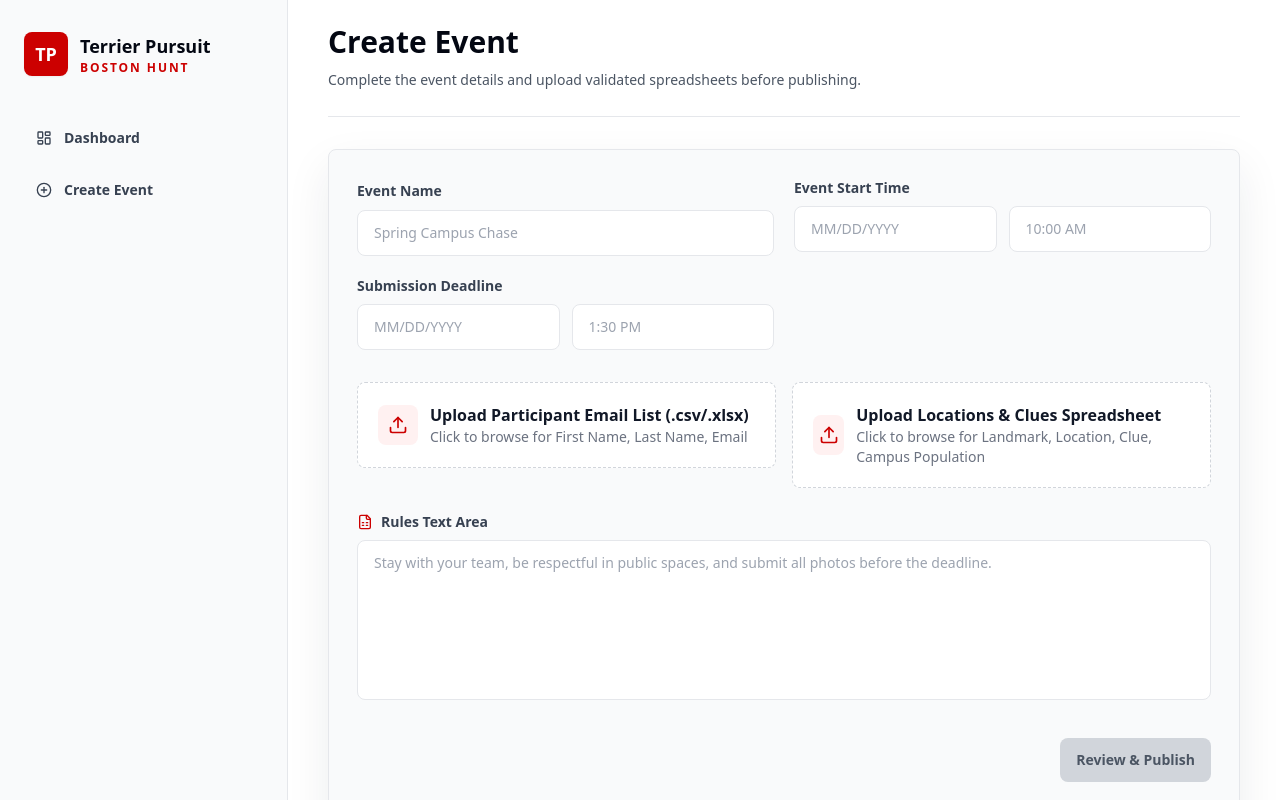
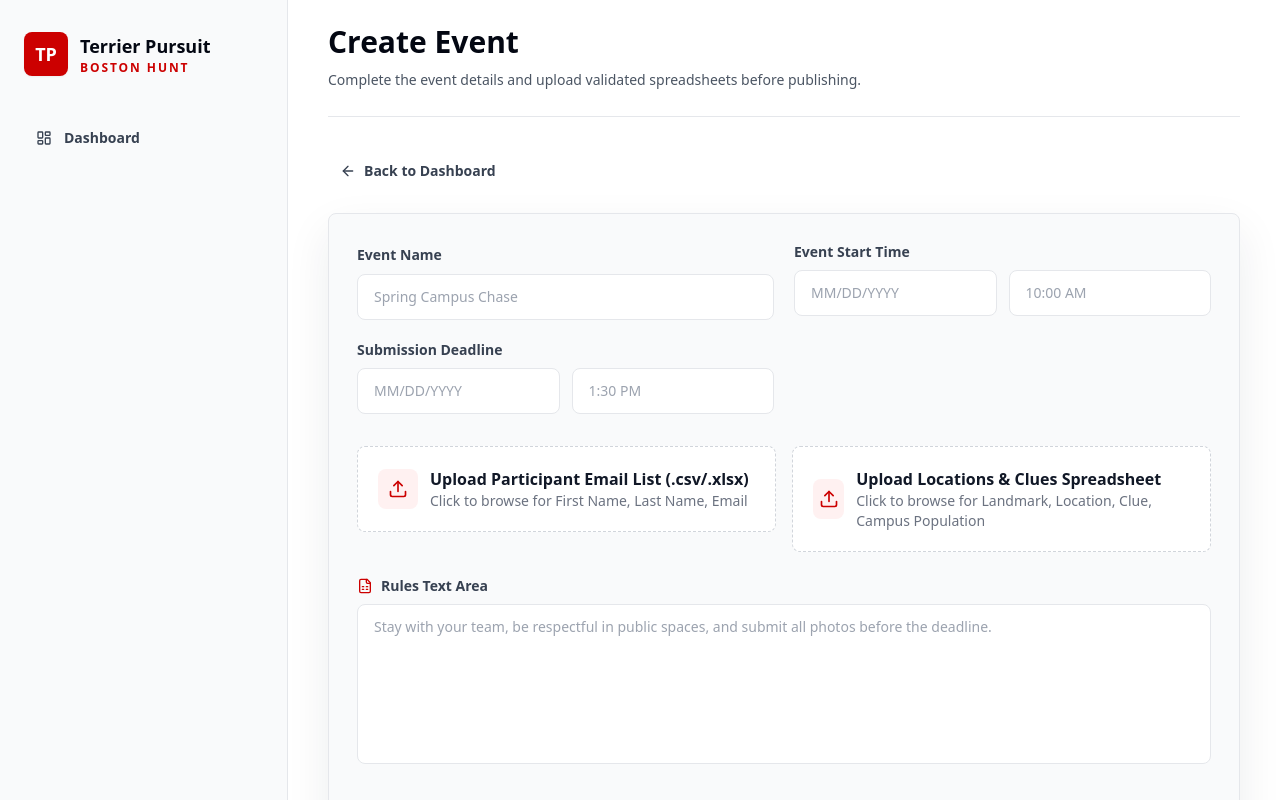
Before and after one commit to DannarZharkyn/terrier-pursuit-prototype, a Next.js app: page /organizer/create-event in a window 1280 px wide. Shown: the top 800 px of the page. Built offline with nearby package versions, Linux system fonts and the light colour scheme.

Commit message:
Simplify organizer event navigation

```diff
--- a/src/app/organizer/create-event/page.tsx
+++ b/src/app/organizer/create-event/page.tsx
@@ -1,3 +1,5 @@
+import Link from "next/link";
+import { ArrowLeft } from "lucide-react";
 import { CreateEventForm } from "@/components/create-event-form";
 import { OrganizerShell } from "@/components/organizer-shell";
 
@@ -7,6 +9,15 @@ export default function CreateEventPage() {
       title="Create Event"
       subtitle="Complete the event details and upload validated spreadsheets before publishing."
     >
+      <div className="mb-5">
+        <Link
+          href="/organizer/dashboard"
+          className="inline-flex min-h-11 items-center gap-2 rounded-lg px-3 py-2 text-sm font-bold text-gray-700 transition hover:bg-gray-100 hover:text-bu-red focus:outline-none focus:ring-2 focus:ring-bu-red"
+        >
+          <ArrowLeft className="h-4 w-4" />
+          Back to Dashboard
+        </Link>
+      </div>
       <CreateEventForm />
     </OrganizerShell>
   );
--- a/src/components/organizer-shell.tsx
+++ b/src/components/organizer-shell.tsx
@@ -1,10 +1,9 @@
 import Link from "next/link";
-import { LayoutDashboard, PlusCircle } from "lucide-react";
+import { LayoutDashboard } from "lucide-react";
 import { Logo } from "./logo";
 
 const navItems = [
   { href: "/organizer/dashboard", label: "Dashboard", icon: LayoutDashboard },
-  { href: "/organizer/create-event", label: "Create Event", icon: PlusCircle },
 ];
 
 export function OrganizerShell({
@@ -42,7 +41,7 @@ export function OrganizerShell({
             <div>
               <div className="mb-5 lg:hidden">
                 <Logo href="/organizer/dashboard" />
-                <nav className="mt-5 grid grid-cols-2 gap-2" aria-label="Organizer navigation">
+                <nav className="mt-5 grid gap-2" aria-label="Organizer navigation">
                   {navItems.map((item) => {
                     const Icon = item.icon;
                     return (
```
